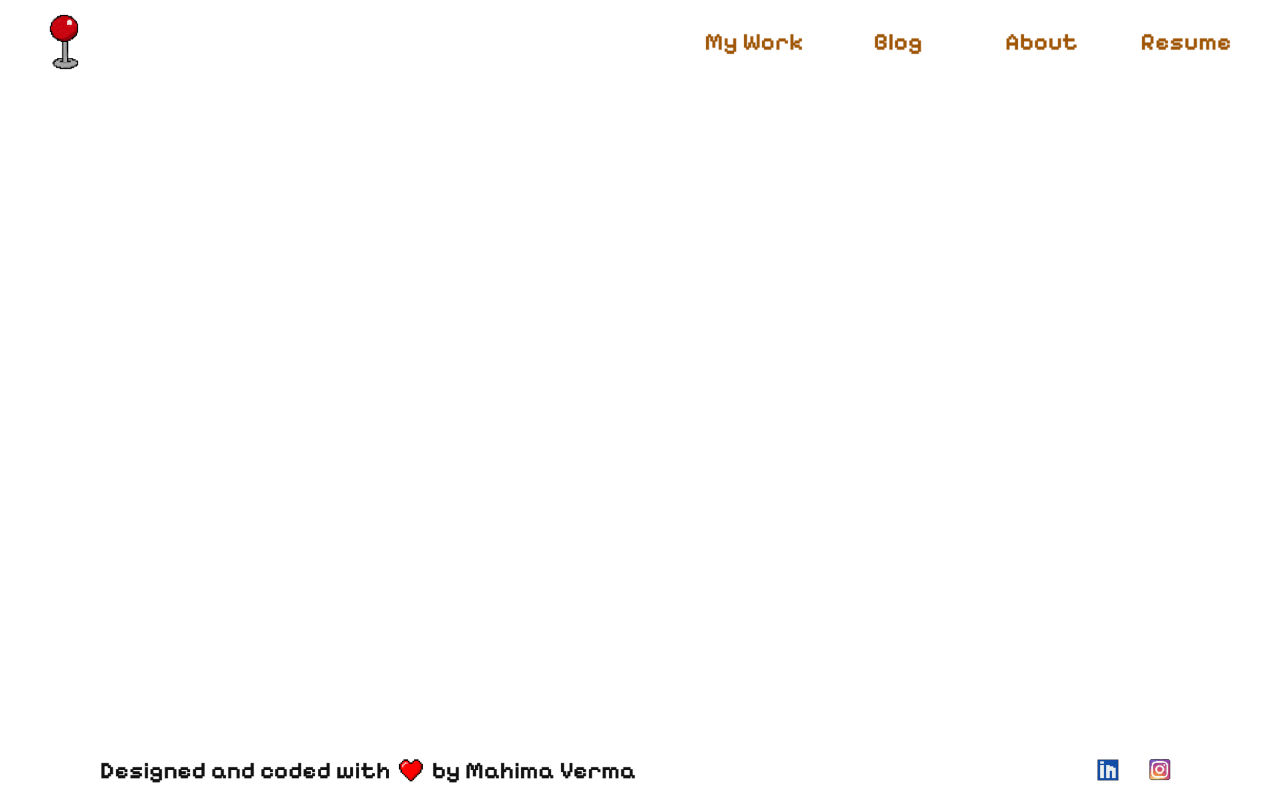
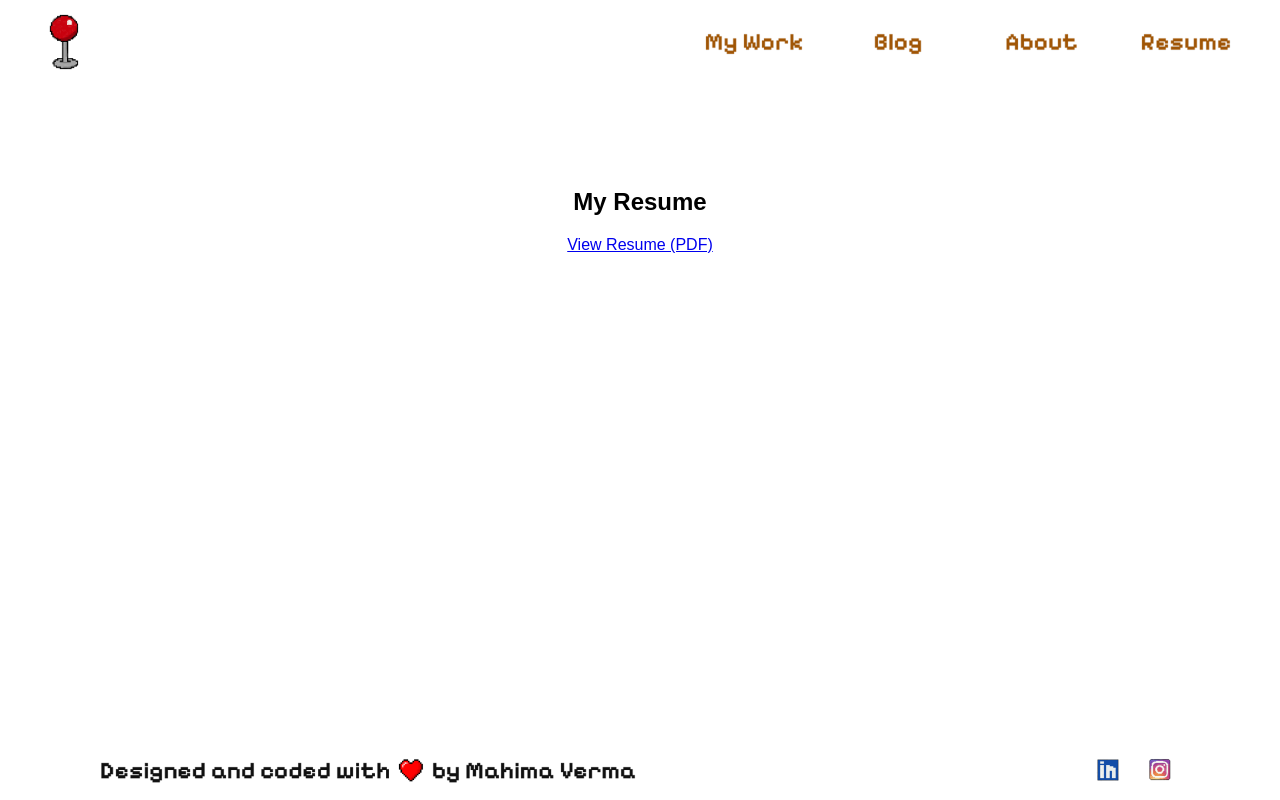
Before and after one commit to Mahimablooh/portfolio-ui-ux, a React (Create React App) app: page /portfolio-ui-ux/resume in a window 1280 px wide. Before the commit this address had no page. Built offline with nearby package versions, Linux system fonts and the light colour scheme.

Commit message:
Added resume page

```diff
--- a/src/App.js
+++ b/src/App.js
@@ -9,6 +9,7 @@ import VisionOS from "./component/ProjectVisionOSTwitch";
 import Mywork from "./component/MainContent";
 import Slovo from "./component/ProjectSlovo";
 import ProtectedHabotAdminPortal from "./component/ProtectedProjectHabotAdminPortal"; // Use protected version
+import Resume from "./component/Resume";
 
 function App() {
   return (
@@ -31,6 +32,7 @@ function App() {
             <Route path="snouters" element={<Snouters />} />
             <Route path="mywork" element={<Mywork />} />
             <Route path="slovo" element={<Slovo />} />
+            <Route path="/resume" element={<Resume />} />
           </Routes>
         </main>
         <Footer />
--- /dev/null
+++ b/src/component/Resume.jsx
@@ -0,0 +1,14 @@
+import React from "react";
+
+function Resume() {
+    return (
+        <div style={{ textAlign: "center", marginTop: "50px" }}>
+            <h2>My Resume</h2>
+            <a href="/Mahima_Verma.pdf" target="_blank" rel="noopener noreferrer">
+                View Resume (PDF)
+            </a>
+        </div>
+    );
+}
+
+export default Resume;
```
Also changed, not shown: 1 other file (tests, documents, lock files or other folders).
